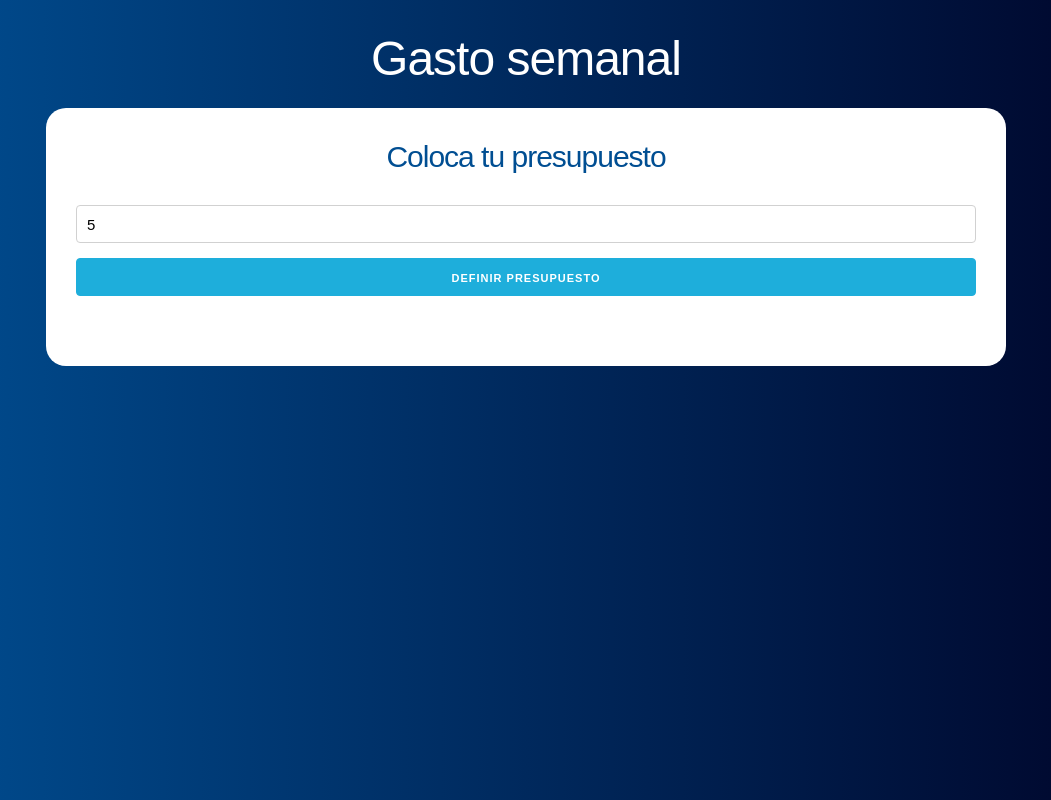
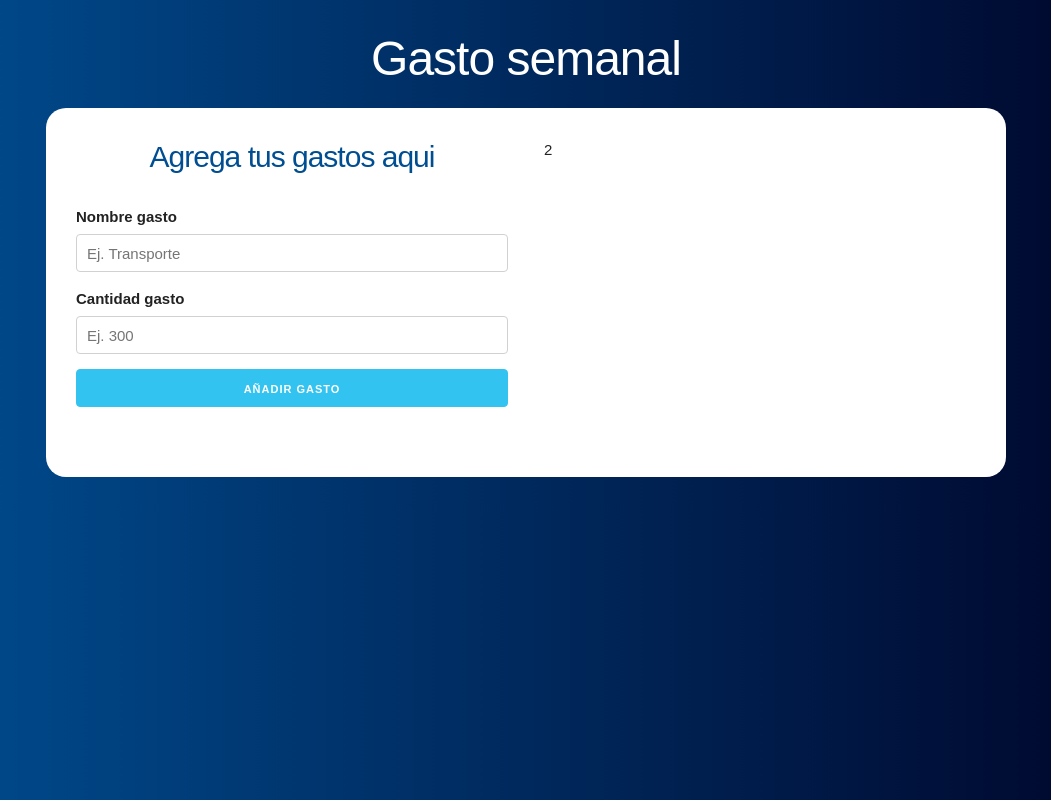
Before and after one commit to tommgarciag/intro-react, a React (Create React App) app in the folder presupuestos/: page / in a window 1280 px wide. Both pictures are taken after typing "5" into the empty fields and a click on the input "Definir presupuesto". Shown: the whole page, without its empty margins (114-1165 px from the left). Built offline with nearby package versions, Linux system fonts and the light colour scheme.

Commit message:
Creo formulario para agregar gastos, programo renderizado condicional para poder agregar gastos solo cuando este definido el presupuesto

```diff
--- a/presupuestos/src/App.js
+++ b/presupuestos/src/App.js
@@ -1,14 +1,47 @@
-import React from 'react';
+import React, { useState } from 'react';
 import Pregunta from './components/Pregunta';
+import Formulario from './components/Formulario';
 
 
 function App() {
+
+  // Definir state
+  const [ presupuesto, guardarPresupuesto] = useState(0);
+  const [ restante, guardarRestante ] = useState(0);
+  const [ mostrarpregunta, actualizarPregunta ] = useState(true);
+
   return (
     <div className="container">
       <header>
         <h1>Gasto semanal</h1>
         <div className="contenido-principal contenido">
-          <Pregunta />
+
+          { mostrarpregunta ? (
+
+            <Pregunta
+              guardarPresupuesto={guardarPresupuesto}
+              guardarRestante={guardarRestante}
+              actualizarPregunta={actualizarPregunta}
+            />
+
+          ) : (
+
+            <div className="row">
+              <div className="one-half column">
+                <Formulario />
+              </div>
+              <div className="one-half column">
+                2
+              </div>
+            </div>
+
+          )
+
+        }
+
+
+
+
         </div>
       </header>
     </div>
--- /dev/null
+++ b/presupuestos/src/components/Formulario.js
@@ -0,0 +1,33 @@
+import React, { useState } from "react";
+
+const Formulario = () => {
+  return (
+    <form>
+      <h2>Agrega tus gastos aqui</h2>
+
+      <div className="campo">
+        <label>Nombre gasto</label>
+        <input
+          type="text"
+          className="u-full-width"
+          placeholder="Ej. Transporte"
+        />
+
+        <label>Cantidad gasto</label>
+        <input
+            type="number"
+            className="u-full-width"
+            placeholder="Ej. 300"
+        />
+
+        <input
+          type="submit"
+          className="button-primary u-full-width"
+          value="Añadir gasto"
+        />
+      </div>
+    </form>
+  );
+};
+
+export default Formulario;
--- a/presupuestos/src/components/Pregunta.js
+++ b/presupuestos/src/components/Pregunta.js
@@ -1,7 +1,7 @@
 import React, { Fragment, useState } from 'react';
 import Errores from './Errores';
 
-const Pregunta = () => {
+const Pregunta = ({ guardarPresupuesto, guardarRestante, actualizarPregunta }) => {
 
     // Definir state
     const [ cantidad, guardarCantidad ] = useState(0);
@@ -25,6 +25,9 @@
 
         // Si pasa la validacion
         guardarError(false);
+        guardarPresupuesto(cantidad);
+        guardarRestante(cantidad);
+        actualizarPregunta(false);
 
     }
 
```
